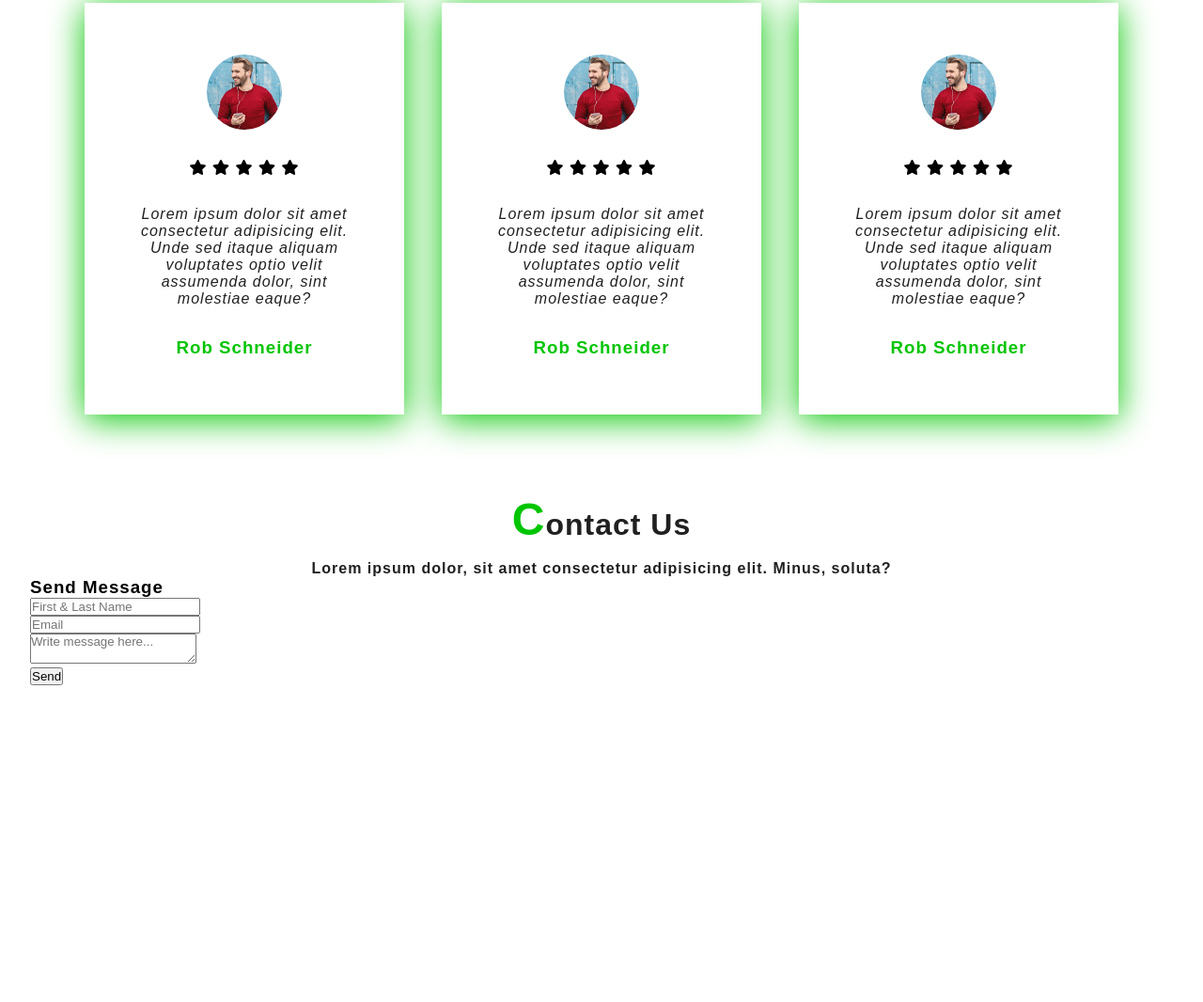
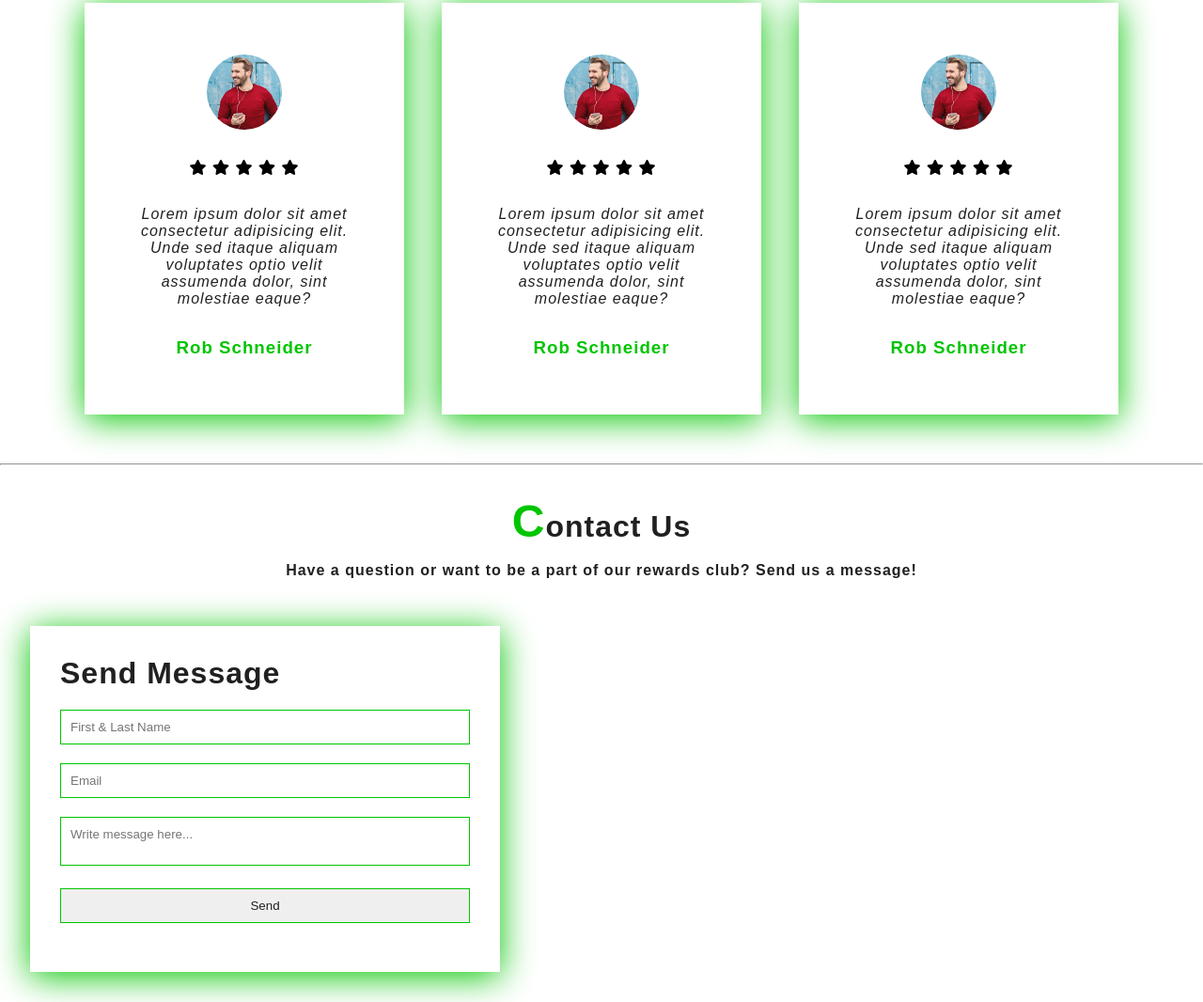
Before and after one commit to nicknavv/Veggie.com, a plain HTML site: page index.html in a window 1280 px wide. Shown: the part 3134-4200 px from the top of the page at 94% size. Before the commit the page ends 3895 px from the top, so only its background shows below. Drawn offline with Linux system fonts and the light colour scheme.

Commit message:
form styles

```diff
--- a/index.html
+++ b/index.html
@@ -229,11 +229,11 @@
         </div>
       </div>
     </section>
-
+<hr>
     <section class="contact" id="contact">
       <div class="title">
         <h2 class="titleText"><span>C</span>ontact Us</h2>
-        <p>Lorem ipsum dolor, sit amet consectetur adipisicing elit. Minus, soluta?</p>
+        <p>Have a question or want to be a part of our rewards club? Send us a message!</p>
       </div>
       <div class="contactForm">
         <h3>Send Message</h3>
--- a/styles/mainstyles.scss
+++ b/styles/mainstyles.scss
@@ -354,3 +354,36 @@ header.sticky .navigation li a {
     }
   }
 }
+
+/* Contact form Styles */
+
+.contactForm {
+  padding: 2rem;
+  background: #ffffff;
+  box-shadow: 0 5px 35px $base-green;
+  max-width: 500px;
+  margin-top: 50px;
+
+  h3 {
+    color: #202020;
+    font-size: 2rem;
+    margin-bottom: 20px;
+    font-weight: 700;
+  }
+
+  .inputBx {
+    position: relative;
+    width: 100%;
+    margin-bottom: 20px;
+
+    input,
+    textarea {
+      width: 100%;
+      border: 1px solid $base-green;
+      padding: 10px;
+      color: #202020;
+      outline: none;
+      resize: none;
+    }
+  }
+}
```
Also changed, not shown: styles/mainstyles.css, 1 other file.
